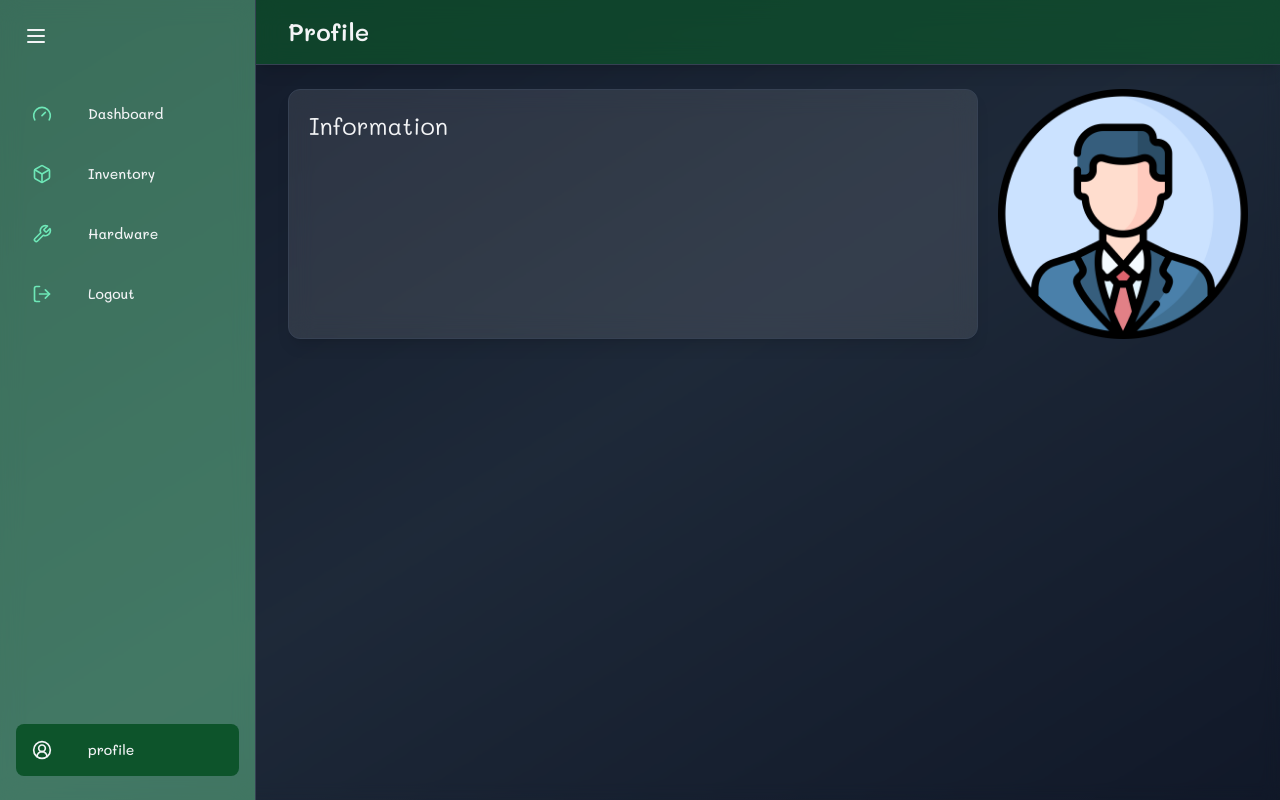
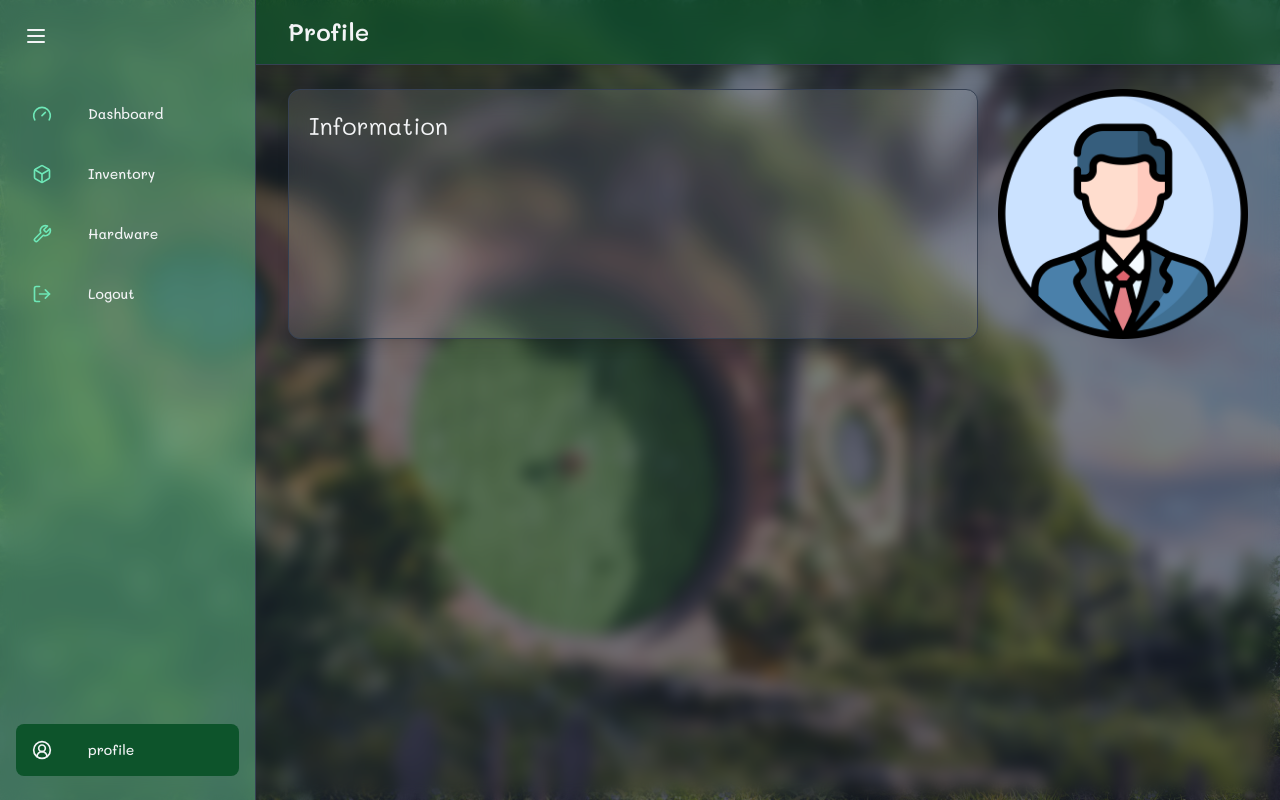
Before and after one commit to toptammasorn/my-plant, a React (Vite) app in the folder my-plant-webapp/: page /profile in a window 1280 px wide. Built offline with nearby package versions, Linux system fonts and the light colour scheme; no server answers; the database is empty; sample sign-in values are in the browser's storage; a web font is replaced by a local one.

Commit message:
fix(background): apply background opacity

```diff
--- a/my-plant-webapp/src/layouts/MainLayout.jsx
+++ b/my-plant-webapp/src/layouts/MainLayout.jsx
@@ -13,7 +13,7 @@
       }}
     >
       <div className="fixed inset-0 z-0">
-        <div className="absolute inset-0 bg-gradient-to-br from-gray-900 via-gray-800 to-gray-900 opacity-" />
+        <div className="absolute inset-0 bg-gradient-to-br from-gray-900 via-gray-800 to-gray-900 opacity-60" />
         <div className="absolute inset-0 backdrop-blur-sm" />
       </div>
 
```
